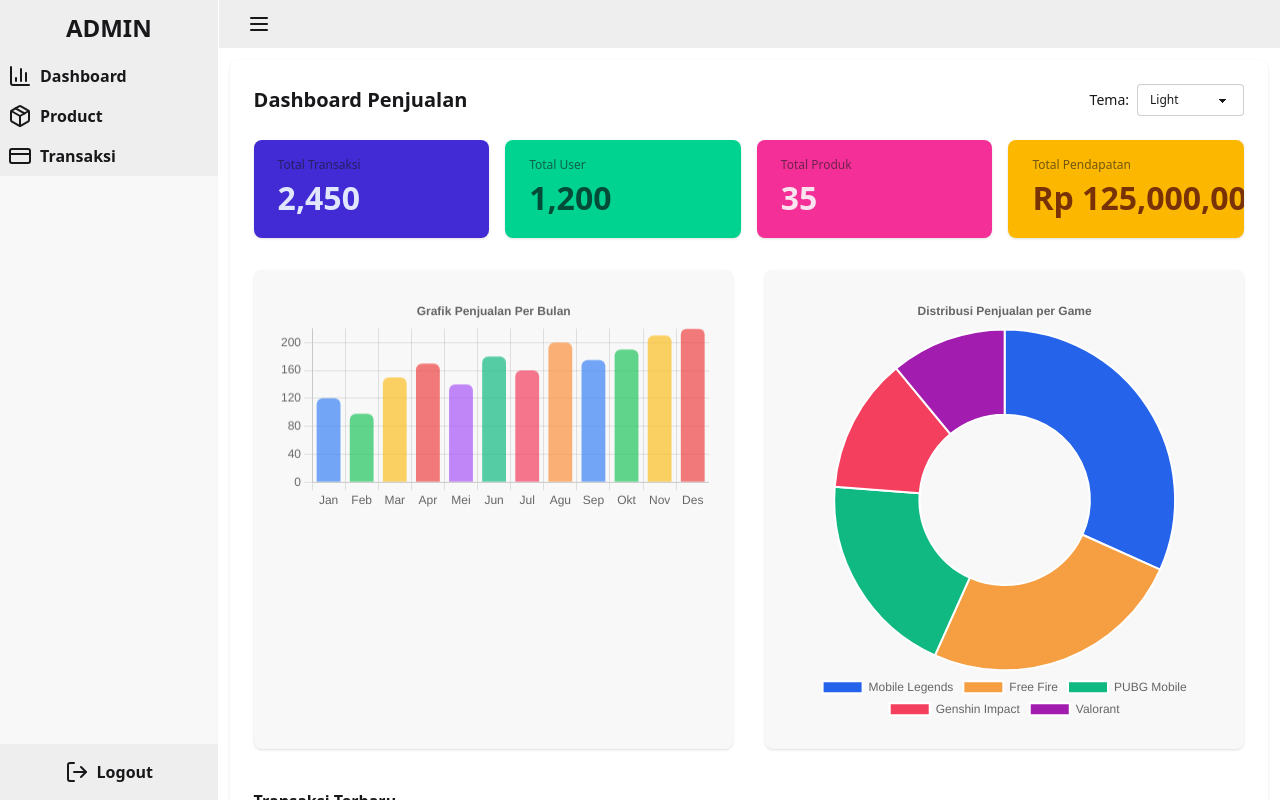
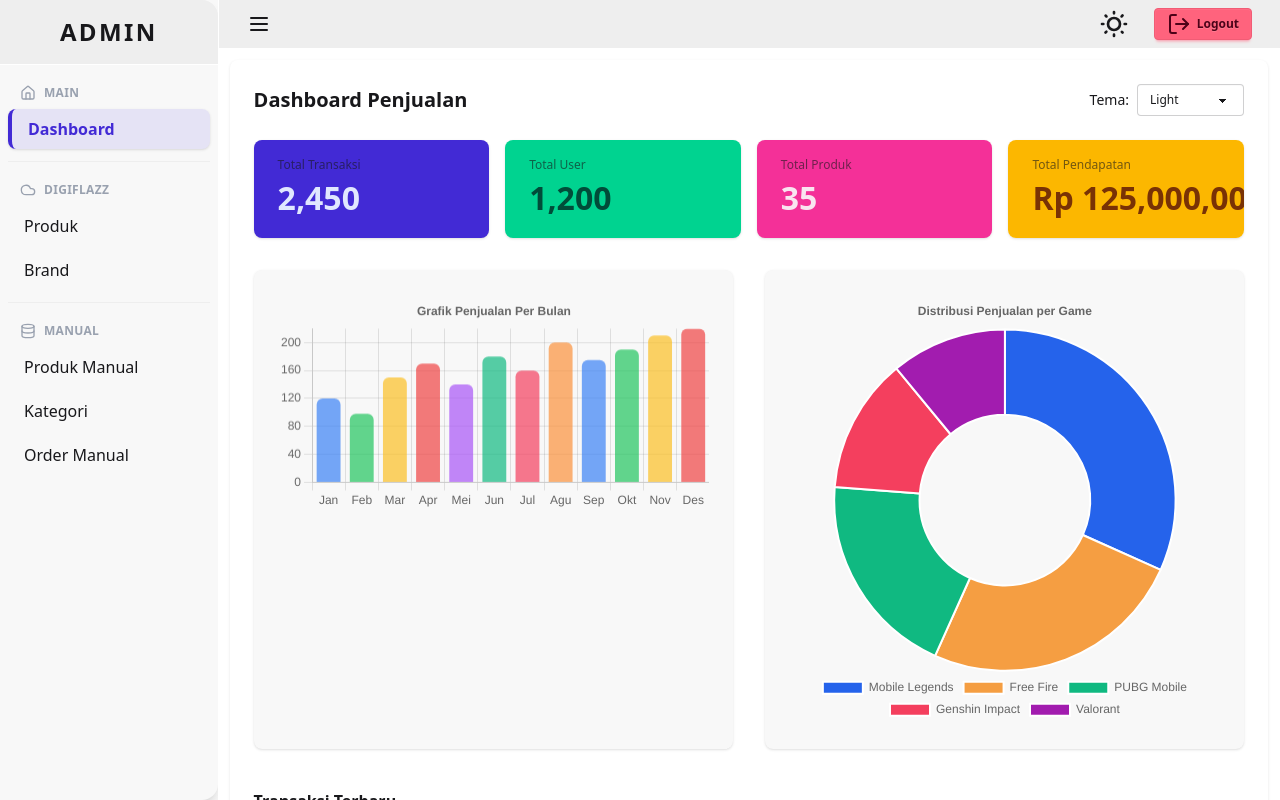
Before and after one commit to wirawanmahardika/admin-topup, a React (Vite) app: page / in a window 1280 px wide. Built offline with nearby package versions, Linux system fonts and the light colour scheme.

Commit message:
feat: halaman page info brands

```diff
--- a/src/App.tsx
+++ b/src/App.tsx
@@ -12,6 +12,7 @@ import ProductInfo from "./pages/product/Info";
 import TambahProduct from "./pages/product/Tambah";
 import EditProduct from "./pages/product/Edit";
 import TransaksiInfo from "./pages/transaksi/Info";
+import BrandInfo from "./pages/brand/Info";
 
 const router = createBrowserRouter(
 // const router = createHashRouter(
@@ -25,6 +26,8 @@ const router = createBrowserRouter(
         <Route path="product/tambah" element={<TambahProduct />} />
         <Route path="product/edit/:id" element={<EditProduct />} />
 
+        <Route path="brand" element={<BrandInfo />} />
+
         <Route path="transaksi" element={<TransaksiInfo />} />
       </Route>
     </>
--- a/src/components/Layout.tsx
+++ b/src/components/Layout.tsx
@@ -11,41 +11,38 @@ export default function Layout() {
     const logout = () => { localStorage.clear(); navigate("/login") }
 
     return <div className="flex h-screen">
-        <MobileNavbar logout={logout} open={!open} setOpen={setOpen} />
-        <TableLaptopNavbar logout={logout} open={open} />
+        <MobileNavbar open={!open} setOpen={setOpen} />
+        <TableLaptopNavbar open={open} />
 
         <div className="w-full flex flex-col grow">
             <div className="h-[6vh] shrink-0 bg-base-300 flex justify-between items-center px-7 border-l-base-100 border-l">
                 <Menu onClick={() => { setOpen(v => !v) }} className=" cursor-pointer" />
-                {/* <label className="flex cursor-pointer gap-2">
+                <div className="flex gap-x-6 items-center">
+                    <label className="swap swap-rotate">
+                        <input type="checkbox" className="theme-controller" value="light" />
                         <svg
+                            className="swap-off size-8 fill-current"
                             xmlns="http://www.w3.org/2000/svg"
-                        width="20"
-                        height="20"
-                        viewBox="0 0 24 24"
-                        fill="none"
-                        stroke="currentColor"
-                        strokeWidth="2"
-                        strokeLinecap="round"
-                        strokeLinejoin="round">
-                        <path d="M21 12.79A9 9 0 1 1 11.21 3 7 7 0 0 0 21 12.79z"></path>
+                            viewBox="0 0 24 24">
+                            <path
+                                d="M5.64,17l-.71.71a1,1,0,0,0,0,1.41,1,1,0,0,0,1.41,0l.71-.71A1,1,0,0,0,5.64,17ZM5,12a1,1,0,0,0-1-1H3a1,1,0,0,0,0,2H4A1,1,0,0,0,5,12Zm7-7a1,1,0,0,0,1-1V3a1,1,0,0,0-2,0V4A1,1,0,0,0,12,5ZM5.64,7.05a1,1,0,0,0,.7.29,1,1,0,0,0,.71-.29,1,1,0,0,0,0-1.41l-.71-.71A1,1,0,0,0,4.93,6.34Zm12,.29a1,1,0,0,0,.7-.29l.71-.71a1,1,0,1,0-1.41-1.41L17,5.64a1,1,0,0,0,0,1.41A1,1,0,0,0,17.66,7.34ZM21,11H20a1,1,0,0,0,0,2h1a1,1,0,0,0,0-2Zm-9,8a1,1,0,0,0-1,1v1a1,1,0,0,0,2,0V20A1,1,0,0,0,12,19ZM18.36,17A1,1,0,0,0,17,18.36l.71.71a1,1,0,0,0,1.41,0,1,1,0,0,0,0-1.41ZM12,6.5A5.5,5.5,0,1,0,17.5,12,5.51,5.51,0,0,0,12,6.5Zm0,9A3.5,3.5,0,1,1,15.5,12,3.5,3.5,0,0,1,12,15.5Z" />
                         </svg>
-                    <input type="checkbox" value="light" className="toggle theme-controller" />
                         <svg
+                            className="swap-on size-8 fill-current"
                             xmlns="http://www.w3.org/2000/svg"
-                        width="20"
-                        height="20"
-                        viewBox="0 0 24 24"
-                        fill="none"
-                        stroke="currentColor"
-                        strokeWidth="2"
-                        strokeLinecap="round"
-                        strokeLinejoin="round">
-                        <circle cx="12" cy="12" r="5" />
+                            viewBox="0 0 24 24">
                             <path
-                            d="M12 1v2M12 21v2M4.2 4.2l1.4 1.4M18.4 18.4l1.4 1.4M1 12h2M21 12h2M4.2 19.8l1.4-1.4M18.4 5.6l1.4-1.4" />
+                                d="M21.64,13a1,1,0,0,0-1.05-.14,8.05,8.05,0,0,1-3.37.73A8.15,8.15,0,0,1,9.08,5.49a8.59,8.59,0,0,1,.25-2A1,1,0,0,0,8,2.36,10.14,10.14,0,1,0,22,14.05,1,1,0,0,0,21.64,13Zm-9.5,6.69A8.14,8.14,0,0,1,7.08,5.22v.27A10.15,10.15,0,0,0,17.22,15.63a9.79,9.79,0,0,0,2.1-.22A8.11,8.11,0,0,1,12.14,19.73Z" />
                         </svg>
-                </label> */}
+                    </label>
+                    <div onClick={() => openModal('navbar-modal-desktop')} className="bg-base-300 cursor-pointer hover:bg-base-100 mt-auto">
+                        <div className="flex items-center justify-center btn btn-error btn-sm">
+                            <LogOut />
+                            <span className="hidden md:inline">Logout</span>
+                        </div>
+                    </div>
+                    <ModalConfirmation id="navbar-modal-desktop" message="Yakin ingin logout?" clickAction={logout} />
+                </div>
             </div>
             <div className="grow p-3 overflow-y-auto">
                 <Outlet />
@@ -55,18 +52,10 @@ export default function Layout() {
 }
 
 
-function MobileNavbar({ logout, open, setOpen }: { logout: () => void, open: boolean, setOpen: React.Dispatch<React.SetStateAction<boolean>> }) {
+function MobileNavbar({ open, setOpen }: { open: boolean, setOpen: React.Dispatch<React.SetStateAction<boolean>> }) {
     return <>
         <motion.div animate={{ x: !open ? "-100vw" : 0 }} transition={{ type: "linear" }} className="md:hidden w-2/3 fixed shrink-0 left-0 top-0 bottom-0 bg-base-200 overflow-hidden z-50">
-            <Sidebar>
-                <div onClick={() => openModal('navbar-modal-mobile')} className="bg-base-300 p-4 cursor-pointer hover:bg-base-100 mt-auto">
-                    <div className="flex gap-x-2 items-center justify-center">
-                        <LogOut />
-                        <span className="font-semibold">Logout</span>
-                    </div>
-                </div>
-                <ModalConfirmation id="navbar-modal-mobile" message="Yakin ingin logout?" clickAction={logout} />
-            </Sidebar>
+            <Sidebar />
         </motion.div>
 
         <AnimatePresence>
@@ -80,16 +69,8 @@ function MobileNavbar({ logout, open, setOpen }: { logout: () => void, open: boo
     </>
 }
 
-function TableLaptopNavbar({ logout, open }: { logout: () => void, open: boolean }) {
+function TableLaptopNavbar({ open }: { open: boolean }) {
     return <motion.div animate={{ width: open ? "17%" : 0 }} className="hidden md:block shrink-0 h-full bg-base-200 overflow-hidden">
-        <Sidebar>
-            <div onClick={() => openModal('navbar-modal-desktop')} className="bg-base-300 p-4 cursor-pointer hover:bg-base-100 mt-auto">
-                <div className="flex gap-x-2 items-center justify-center">
-                    <LogOut />
-                    <span className="font-semibold">Logout</span>
-                </div>
-            </div>
-            <ModalConfirmation id="navbar-modal-desktop" message="Yakin ingin logout?" clickAction={logout} />
-        </Sidebar>
+        <Sidebar />
     </motion.div>
 }
--- a/src/components/Navbar.tsx
+++ b/src/components/Navbar.tsx
@@ -1,60 +1,43 @@
-import { ArrowLeft } from "lucide-react"
-import { useState, type JSX } from "react"
-import { AnimatePresence, motion } from 'framer-motion'
+import {  type JSX } from "react"
 import { NavLink } from "react-router-dom"
 import navigations from "../config/navigations"
 
-export default function Sidebar({ children }: { children: JSX.Element[] }) {
-    return <div className="flex flex-col h-full">
-        <div className="p-3 bg-base-300 text-center font-bold text-2xl">ADMIN</div>
-
-        {navigations.map((n, i) => {
-            if (n.navs) return <NavDropDown key={i} icon={n.icon} title={n.title} navigations={n.navs} />
-            if (n.to) return <Nav key={i} icon={n.icon} title={n.title} to={n.to} />
-        })}
-
-        {children}
-    </div>
+export default function Sidebar({ children }: { children?: JSX.Element[] }) {
+    return (
+        <div className="flex flex-col h-full bg-base-200 shadow-lg rounded-r-2xl overflow-hidden">
+            <div className="p-4 bg-base-300 text-center font-extrabold text-2xl tracking-widest border-b border-base-100">
+                ADMIN
+            </div>
+            <nav className="flex-1 py-4 px-2 space-y-4">
+                {navigations.map((section, i) => (
+                    <div key={i}>
+                        <div className="flex items-center gap-2 px-3 py-1 text-xs font-bold text-gray-400 uppercase tracking-wide">
+                            {section.icon}
+                            {section.section}
+                        </div>
+                        <div className="flex flex-col gap-1 mt-1">
+                            {section.navs.map((n, j) => (
+                                <NavLink
+                                    key={j}
+                                    to={n.to}
+                                    className={({ isActive }) =>
+                                        "flex items-center gap-2 rounded-lg px-4 py-2 transition-all duration-150 " +
+                                        (isActive
+                                            ? "bg-primary/10 border-l-4 border-primary text-primary font-bold shadow"
+                                            : "hover:bg-base-100 text-base-content")
+                                    }
+                                >
+                                    <span>{n.name}</span>
+                                </NavLink>
+                            ))}
+                        </div>
+                        {i < navigations.length - 1 && (
+                            <div className="my-3 border-t border-base-300" />
+                        )}
+                    </div>
+                ))}
+            </nav>
+            <div className="p-2">{children}</div>
+        </div>
+    );
 }
-
-const Nav = ({ title, to, icon }: { title: string; to: string; icon: JSX.Element }) => {
-    return <NavLink to={to} className="bg-base-300 p-2 cursor-pointer hover:bg-base-100 ">
-        <div className="flex gap-x-2 items-center">
-            {icon}
-            <span className="font-semibold mr-auto">{title}</span>
-        </div>
-    </NavLink>
-}
-
-const NavDropDown = ({ title, icon, navigations}: { title: string; icon: JSX.Element; navigations: { name: string; to: string; }[] }) => {
-    const [open, setOpen] = useState(false)
-
-    return <>
-        <div className="bg-base-300 p-2 cursor-pointer hover:bg-base-100 ">
-            <div onClick={() => setOpen(p => !p)} className="flex gap-x-2 items-center">
-                {icon}
-                <span className="font-semibold mr-auto">{title}</span>
-                <motion.div animate={{ rotate: open ? '-90deg' : "0deg" }} >
-                    <ArrowLeft />
-                </motion.div>
-            </div>
-        </div>
-
-        <AnimatePresence initial={false}>
-            {open && (
-                <motion.div
-                    layout
-                    initial={{ opacity: 0, height: 0 }}
-                    animate={{ opacity: 1, height: "auto" }}
-                    exit={{ opacity: 0, height: 0 }}
-                    transition={{ duration: 0.3 }}
-                    className="h-full font-medium overflow-hidden"
-                >
-                    <div className="flex pl-10 p-2 flex-col gap-y-1">
-                        {navigations.map((n, i) => <NavLink key={i} className={"hover:text-gray-500"} to={n.to}>{n.name}</NavLink>)}
-                    </div>
-                </motion.div>
-            )}
-        </AnimatePresence>
-    </>
-}
--- a/src/config/navigations.tsx
+++ b/src/config/navigations.tsx
@@ -1,26 +1,28 @@
-import { BarChart3, CreditCard, Package, } from 'lucide-react'
-import type { JSX } from 'react';
+import { Cloud, Database, Home,  } from "lucide-react";
 
-const navigations: { title: string; icon: JSX.Element, to?: string; navs?: any[] }[] = [
+export default [
   {
-        title: "Dashboard",
-        to: "/",
-        icon: <BarChart3 />
+    section: "Main",
+    icon: <Home size={16} />,
+    navs: [
+      { name: "Dashboard", to: "/" },
+    ],
   },
   {
-        title: "Product",
-        to: "/product",
-        icon: <Package />,
-        // navs: [
-        //     { to: "/product", name: "info" },
-        //     { to: "/product/create", name: "create" }
-        // ]
+    section: "Digiflazz",
+    icon: <Cloud size={16} />,
+    navs: [
+      { name: "Produk", to: "/product" },
+      { name: "Brand", to: "/brand" },
+    ],
   },
   {
-        title: "Transaksi",
-        to: "/transaksi",
-        icon: <CreditCard />
+    section: "Manual",
+    icon: <Database size={16} />,
+    navs: [
+      { name: "Produk Manual", to: "/products" },
+      { name: "Kategori", to: "/categories" },
+      { name: "Order Manual", to: "/orders" },
+    ],
   },
-]
-
-export default navigations
+];
--- /dev/null
+++ b/src/hooks/reducer/brand.tsx
@@ -0,0 +1,10 @@
+import type { brandReducerActionType, brandType } from "../../types/brandType";
+
+export default function brandReducer(state: brandType[], action: brandReducerActionType) {
+    switch (action.type) {
+        case "get-all":
+            return action.payload as brandType[]
+        default:
+            return state
+    }
+}
--- /dev/null
+++ b/src/pages/brand/Info.tsx
@@ -0,0 +1,128 @@
+import { useEffect, useReducer, useState } from "react";
+import { NavLink } from "react-router-dom";
+import axios from "axios";
+import type { brandType } from "../../types/brandType";
+
+// Modal sederhana untuk konfirmasi hapus
+function ConfirmModal({
+    open,
+    onClose,
+    onConfirm,
+    brandName,
+}: {
+    open: boolean;
+    onClose: () => void;
+    onConfirm: () => void;
+    brandName: string;
+}) {
+    if (!open) return null;
+    return (
+        <div className="fixed inset-0 z-50 flex items-center justify-center bg-black/40">
+            <div className="bg-base-100 rounded-lg shadow p-6 w-full max-w-sm">
+                <h3 className="font-bold text-lg mb-2">Konfirmasi Hapus</h3>
+                <p className="mb-4">Yakin ingin menghapus brand <span className="font-semibold">{brandName}</span>?</p>
+                <div className="flex justify-end gap-2">
+                    <button className="btn btn-ghost" onClick={onClose}>Batal</button>
+                    <button className="btn btn-error" onClick={onConfirm}>Hapus</button>
+                </div>
+            </div>
+        </div>
+    );
+}
+
+// Reducer sederhana untuk brand
+function brandReducer(state: brandType[], action: { type: "get-all" | "delete", payload: brandType[] | string }) {
+    switch (action.type) {
+        case "get-all":
+            return action.payload as brandType[];
+        case "delete":
+            return state.filter(b => b.id !== action.payload);
+        default:
+            return state;
+    }
+}
+
+export default function BrandInfo() {
+    const [brands, dispatch] = useReducer(brandReducer, []);
+    const [modalOpen, setModalOpen] = useState(false);
+    const [selectedBrand, setSelectedBrand] = useState<brandType | null>(null);
+
+    useEffect(() => {
+        axios.get("http://localhost:3000/brands").then(res => {
+            dispatch({ type: "get-all", payload: res.data.data });
+        });
+    }, []);
+
+    const handleDelete = (brand: brandType) => {
+        setSelectedBrand(brand);
+        setModalOpen(true);
+    };
+
+    const confirmDelete = () => {
+        if (selectedBrand) {
+            // Panggil API hapus jika perlu
+            dispatch({ type: "delete", payload: selectedBrand.id });
+            setModalOpen(false);
+            setSelectedBrand(null);
+        }
+    };
+
+    return (
+        <div className="bg-base-100 rounded-lg shadow p-6">
+            <div className="flex justify-between items-center mb-4">
+                <h2 className="text-xl font-bold">Daftar Brand Game</h2>
+                <NavLink to={"/brand/tambah"} className="btn btn-primary">Tambah Brand</NavLink>
+            </div>
+            <div className="overflow-x-auto">
+                <table className="table w-full">
+                    <thead>
+                        <tr>
+                            <th>#</th>
+                            <th>Nama Brand</th>
+                            <th>Logo</th>
+                            <th>Popularitas</th>
+                            <th>Dibuat</th>
+                            <th>Diupdate</th>
+                            <th>Aksi</th>
+                        </tr>
+                    </thead>
+                    <tbody>
+                        {brands.length === 0 ? (
+                            <tr>
+                                <td colSpan={7} className="text-center text-gray-400">Belum ada brand</td>
+                            </tr>
+                        ) : (
+                            brands.map((brand, idx) => (
+                                <tr key={brand.id}>
+                                    <td>{idx + 1}</td>
+                                    <td>{brand.name}</td>
+                                    <td>
+                                        <img src={brand.image} alt={brand.name} className="w-12 h-12 object-contain rounded" />
+                                    </td>
+                                    <td>{brand.popularity}</td>
+                                    <td>{new Date(brand.created_at).toLocaleString()}</td>
+                                    <td>{new Date(brand.updated_at).toLocaleString()}</td>
+                                    <td>
+                                        <NavLink to={"edit/" + brand.id} className="btn btn-xs btn-outline mr-2">Edit</NavLink>
+                                        <button
+                                            className="btn btn-xs btn-error"
+                                            onClick={() => handleDelete(brand)}
+                                        >
+                                            Hapus
+                                        </button>
+                                    </td>
+                                </tr>
+                            ))
+                        )}
+                    </tbody>
+                </table>
+            </div>
+            <ConfirmModal
+                open={modalOpen}
+                onClose={() => setModalOpen(false)}
+                onConfirm={confirmDelete}
+                brandName={selectedBrand?.name || ""}
+            />
+        </div>
+    )
+}
--- /dev/null
+++ b/src/types/brandType.tsx
@@ -0,0 +1,13 @@
+export type brandType = {
+    id: string;
+    name: string;
+    image: string;
+    popularity: number;
+    created_at: string;
+    updated_at: string;
+}
+
+export type brandReducerActionType = {
+    type: "get-all" | "delete",
+    payload: brandType[] | number
+}
```
Lines whose indentation alone changed are shown as unchanged.
